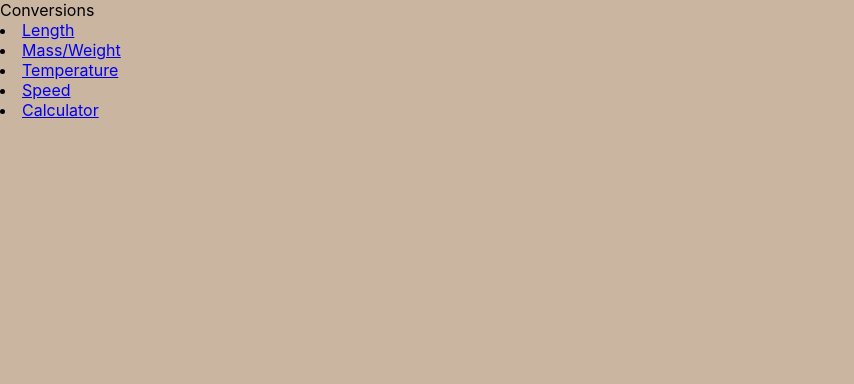
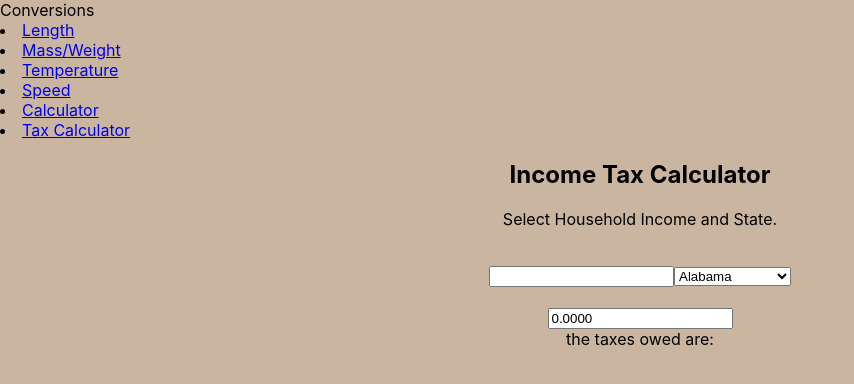
Before and after one commit to F1TR4t/SWE632_Calculator, a React (Create React App) app: page /TaxCalculator in a window 1280 px wide. Shown: the top 384 px of the page, without its empty margins (0-854 px from the left). Built offline with nearby package versions, Linux system fonts and the light colour scheme.

Commit message:
added tax calculator start
tax calculator not yet implemented. this is just a starting structure for me

```diff
--- a/src/App.js
+++ b/src/App.js
@@ -3,6 +3,7 @@ import Mass from "./Components/Conversion/Mass";
 import Temperature from "./Components/Conversion/Temperature";
 import Speed from "./Components/Conversion/Speed";
 import Calculator from "./Components/Calculators/Calculator";
+import TaxCalculator from "./Components/Calculators/TaxCalculator";
 import React from "react";
 import { BrowserRouter as Router,Routes, Route, Link } from 'react-router-dom';
 
@@ -36,12 +37,16 @@ function App() {
     <li>
     <Link to ="/Calculator">Calculator</Link>
     </li>
+    <li>
+    <Link to ="/TaxCalculator">Tax Calculator</Link>
+    </li>
     <Routes>
       <Route exact path = '/' element={<Length />}></Route>
       <Route exact path = '/Mass' element={<Mass />}></Route>
       <Route exact path = '/Temperature' element={<Temperature />}></Route>
       <Route exact path = '/Speed' element={<Speed />}></Route>
       <Route exact path = '/Calculator' element={<Calculator />}></Route>
+      <Route exact path = '/TaxCalculator' element={<TaxCalculator />}></Route>
     </Routes>
 
       </Router>
--- /dev/null
+++ b/src/Components/Calculators/TaxCalculator.js
@@ -0,0 +1,94 @@
+import React, { useState , useEffect} from 'react';
+
+const TaxCalculator = () =>{
+
+    const [values1, setValues1] = useState('Alabama');
+    const[outValue, setoutValue] = useState();
+    const[reValue, setReValue] = useState(0);
+
+    const lengthConvert = (i) =>{
+        setReValue(i);
+       if(values1 === "Alabama"){
+           const result = i * 0.3048;
+           const result1 = result.toFixed(4);
+           setoutValue(result1);
+        }
+    }
+
+    //When option of either dropdown menu changes, convert with the stored input value
+    useEffect(() => {
+        lengthConvert(reValue);}, [values1] );
+
+    return (
+
+        <div align="center"><h2>Income Tax Calculator</h2>
+        <p>Select Household Income and State.</p>
+            <br></br>
+            <div>
+                <form>
+                    <input type="text" id = "current state" type='number' onChange={e => lengthConvert(e.target.value)}/>
+                    <select id = "state" onChange={e => setValues1(e.target.value)}>
+                        <option value="AL">Alabama</option>
+                        <option value="AK">Alaska</option>
+                        <option value="AZ">Arizona</option>
+                        <option value="AR">Arkansas</option>
+                        <option value="CA">California</option>
+                        <option value="CO">Colorado</option>
+                        <option value="CT">Connecticut</option>
+                        <option value="DE">Delaware</option>
+                        <option value="FL">Florida</option>
+                        <option value="GA">Georgia</option>
+                        <option value="HI">Hawaii</option>
+                        <option value="ID">Idaho</option>
+                        <option value="IL">Illinois</option>
+                        <option value="IN">Indiana</option>
+                        <option value="IA">Iowa</option>
+                        <option value="KS">Kansas</option>
+                        <option value="KY">Kentucky</option>
+                        <option value="LA">Louisiana</option>
+                        <option value="ME">Maine</option>
+                        <option value="MD">Maryland</option>
+                        <option value="MA">Massachusetts</option>
+                        <option value="MI">Michigan</option>
+                        <option value="MN">Minnesota</option>
+                        <option value="MS">Mississippi</option>
+                        <option value="MO">Missouri</option>
+                        <option value="MT">Montana</option>
+                        <option value="NE">Nebraska</option>
+                        <option value="NV">Nevada</option>
+                        <option value="NH">New Hampshire</option>
+                        <option value="NJ">New Jersey</option>
+                        <option value="NM">New Mexico</option>
+                        <option value="NY">New York</option>
+                        <option value="NC">North Carolina</option>
+                        <option value="ND">North Dakota</option>
+                        <option value="OH">Ohio</option>
+                        <option value="OK">Oklahoma</option>
+                        <option value="OR">Oregon</option>
+                        <option value="PA">Pennsylvania</option>
+                        <option value="RI">Rhode Island</option>
+                        <option value="SC">South Carolina</option>
+                        <option value="SD">South Dakota</option>
+                        <option value="TN">Tennessee</option>
+                        <option value="TX">Texas</option>
+                        <option value="UT">Utah</option>
+                        <option value="VT">Vermont</option>
+                        <option value="VA">Virginia</option>
+                        <option value="WA">Washington</option>
+                        <option value="WV">West Virginia</option>
+                        <option value="WI">Wisconsin</option>
+                        <option value="WY">Wyoming</option>
+                    </select>
+                </form>
+            </div>
+            <br></br>
+            <div>
+                <input type = "text" value={outValue} readonly = "readonly"/>
+                <body>the taxes owed are: </body>
+            </div>
+            </div>
+
+    );
+}
+
+export default TaxCalculator;
```
